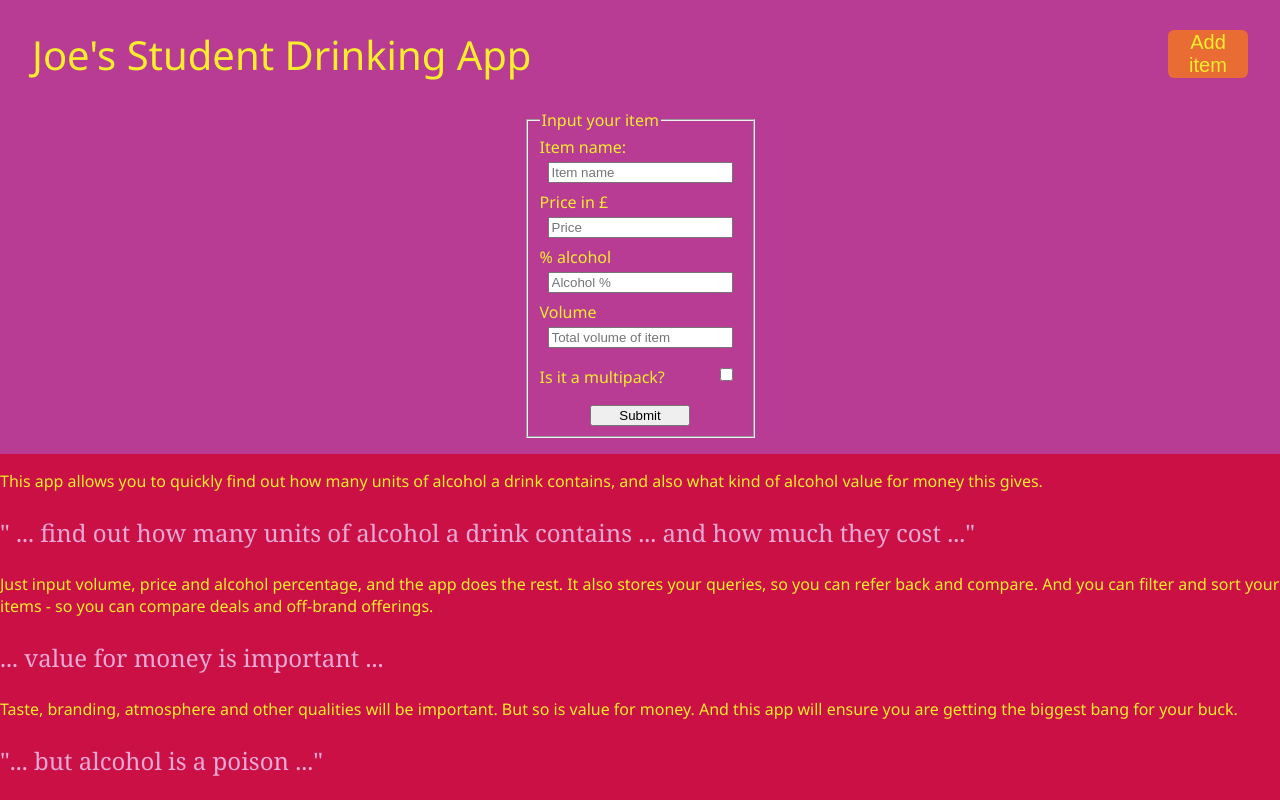
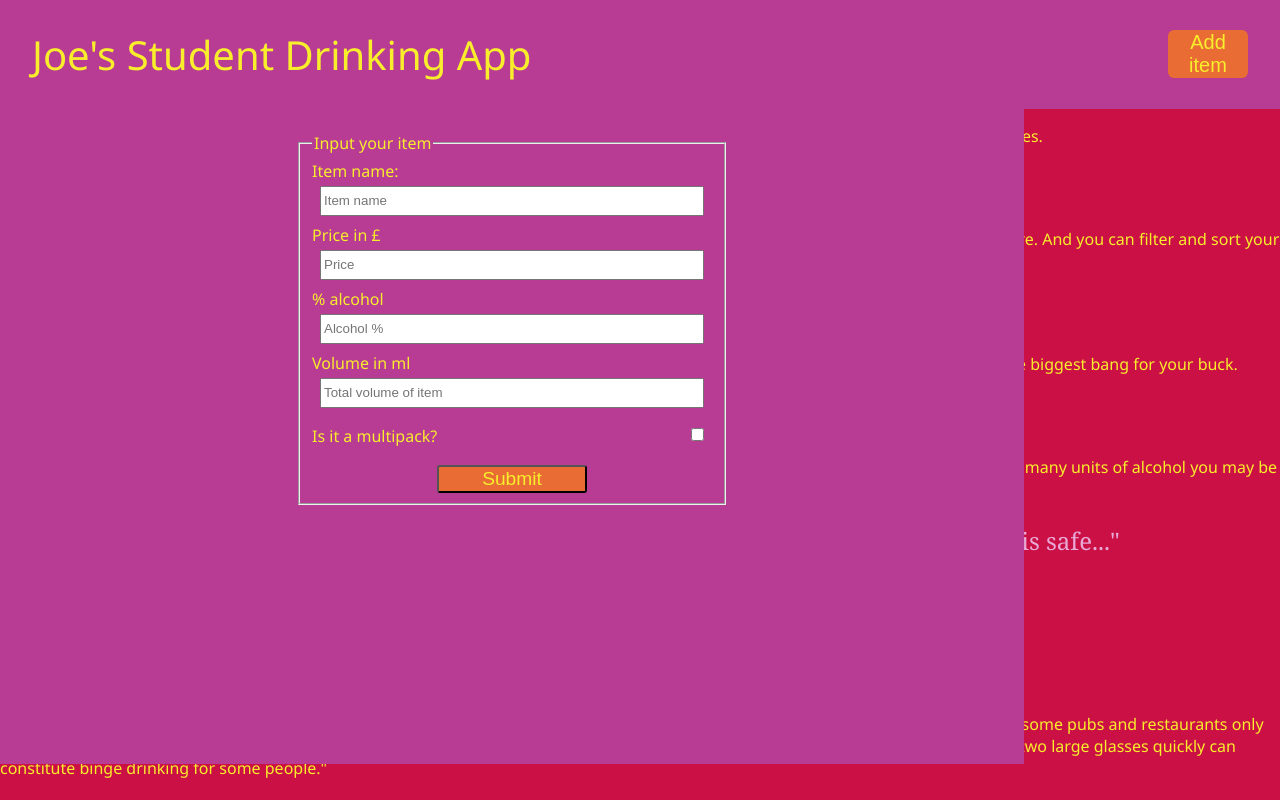
Before and after one commit to jezinho22/joes-drinks, a React (Create React App) app: page / in a window 1280 px wide. Both pictures are taken after a click on the button "Add item". Shown: the top 800 px of the page. Built offline with nearby package versions, Linux system fonts and the light colour scheme.

Commit message:
moved form needs animating

```diff
--- a/src/App.css
+++ b/src/App.css
@@ -44,13 +44,24 @@ header div button:hover {
 	border: 1px solid #f8ee2c;
 	box-shadow: 2px 2px 2px #551a44;
 }
+form.formShow {
+	width: 75vw;
+	height: 75vh;
+	position: absolute;
+	top: 100px;
+	left: 0;
+	background-color: #b83b94;
+	padding: 2rem;
+}
 fieldset {
 	display: flex;
 	flex-direction: column;
-	margin-bottom: 1rem;
+	max-width: 400px;
+	margin: 0 auto 1rem;
 }
 fieldset input {
 	margin: 0.25rem 0.5rem 0.5rem;
+	line-height: 1.5rem;
 }
 
 .checkBox {
@@ -62,8 +73,12 @@ fieldset input {
 }
 fieldset button {
 	margin-top: 0.5rem;
-	width: 50%;
+	width: 150px;
 	align-self: center;
+	background-color: #e86c34;
+	color: #f8ee2c;
+	border-radius: 3px;
+	font-size: 1.2rem;
 }
 .quote {
 	font-family: Cambria, Cochin, Georgia, Times, "Times New Roman", serif;
@@ -84,4 +99,3 @@ fieldset button {
 		flex-direction: column;
 	}
 }
-@media (max-width: );
--- a/src/Components/Form.js
+++ b/src/Components/Form.js
@@ -15,7 +15,7 @@ export default function Form({ handleSubmit, handleChange, form }) {
 
 	function getMultipackVolume() {}
 	return (
-		<form>
+		<form className="formShow">
 			<fieldset>
 				<legend>Input your item</legend>
 				<label htmlFor="drinkItem">Item name:</label>
@@ -42,7 +42,7 @@ export default function Form({ handleSubmit, handleChange, form }) {
 					placeholder="Alcohol %"
 					onChange={handleChange}
 				/>
-				<label htmlFor="volume">Volume</label>
+				<label htmlFor="volume">Volume in ml</label>
 				<input
 					type="text"
 					id="volume"
@@ -75,7 +75,7 @@ export default function Form({ handleSubmit, handleChange, form }) {
 							className="multipack"
 							name="multiVolume"
 							id="multiVolume"
-							placeholder="Volume of one item"
+							placeholder="Volume (ml) of one item"
 							onChange={handleChange}
 						/>
 					</fieldset>
```
